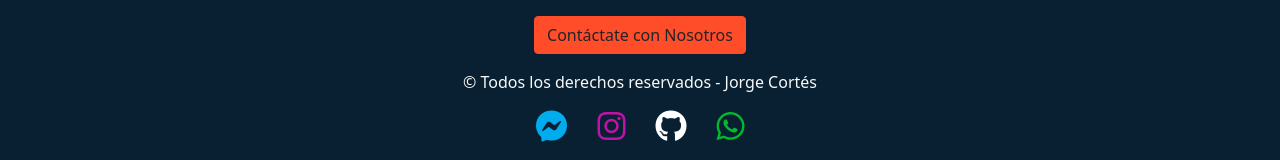
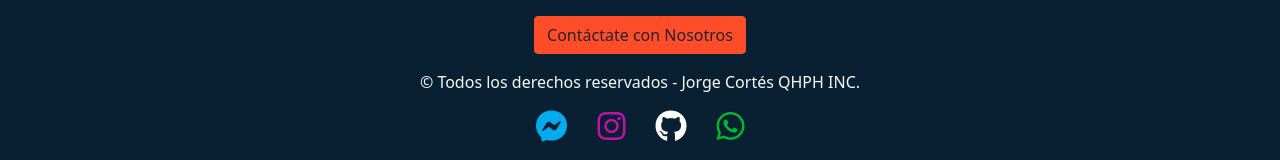
Before and after one commit to JorgeC05/CoderProject, a plain HTML site: page index.html in a window 1280 px wide. Shown: the part 3678-3838 px from the top of the page. Drawn offline with nearby package versions, Linux system fonts and the light colour scheme.

Commit message:
Se agrega la razón social en el FOOTER-index.html

```diff
--- a/index.html
+++ b/index.html
@@ -206,7 +206,7 @@
                 <button class="btn btn-success my-3 footer__boton"><a class="text-dark" href="contacto.html">Contáctate con Nosotros</a></button>
                 <div class="text-light">
                     <p class="footer__texto">
-                        &copy; Todos los derechos reservados - Jorge Cortés
+                        &copy; Todos los derechos reservados - Jorge Cortés QHPH INC.
                     </p>
                 </div>
                 <div class="redesSociales">
```
